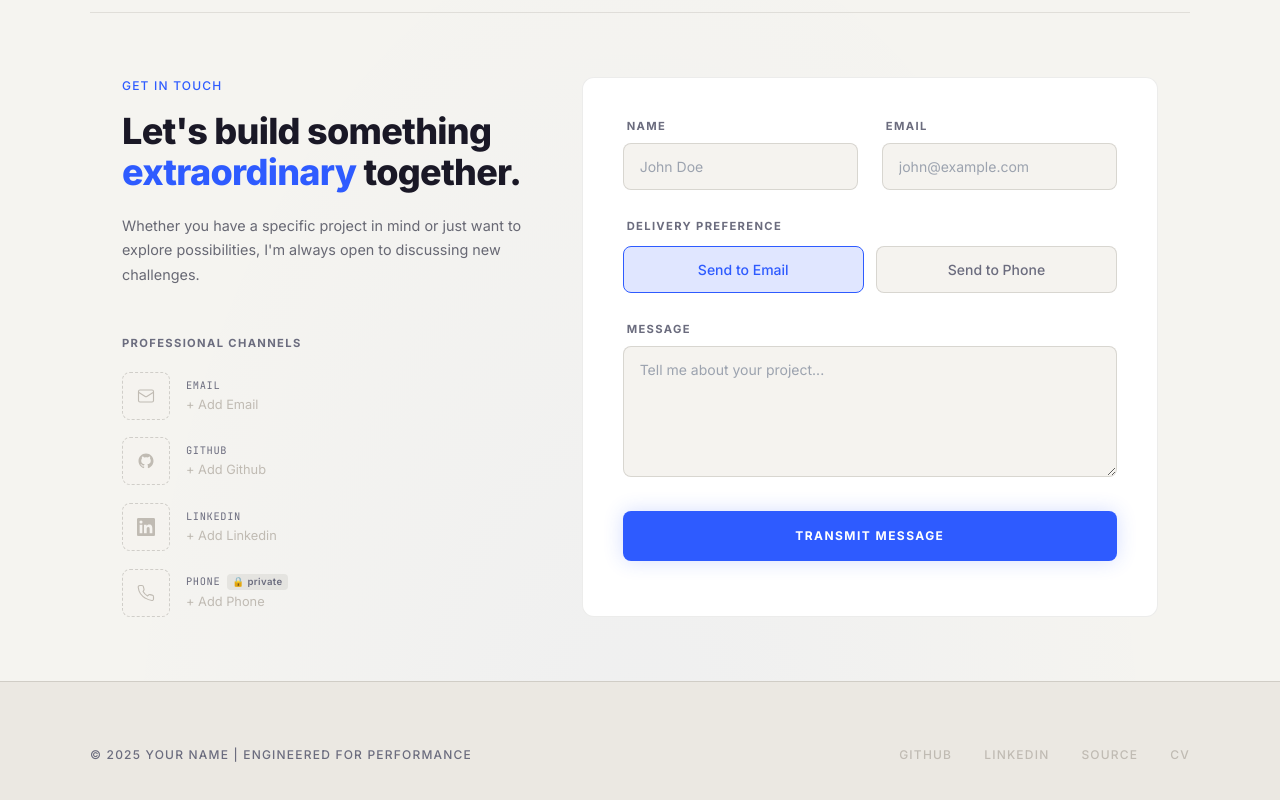
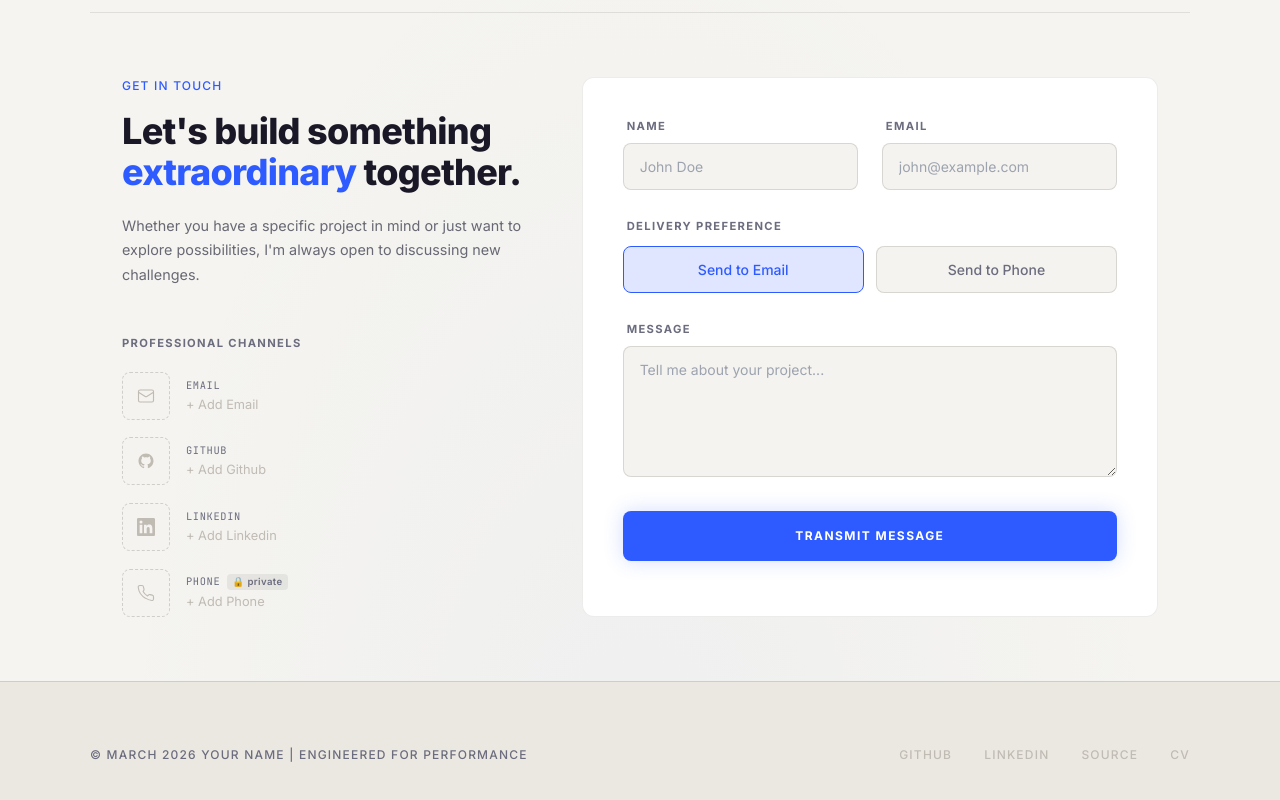
Before and after one commit to mainuddinMains/devfolio, a Next.js app: page / in a window 1280 px wide. Shown: the part 2607-3407 px from the top of the page. Built offline with nearby package versions, Linux system fonts and the light colour scheme.

Commit message:
'Update HeaderSection.tsx'

```diff
--- a/components/Footer.tsx
+++ b/components/Footer.tsx
@@ -44,7 +44,7 @@ export default function Footer({ name }: FooterProps) {
             fontWeight: 500,
           }}
         >
-          © 2025 {name} | ENGINEERED FOR PERFORMANCE
+          © {new Date().toLocaleString('default', { month: 'long', year: 'numeric' })} {name} | ENGINEERED FOR PERFORMANCE
         </p>
 
         {/* Right: links */}
```
